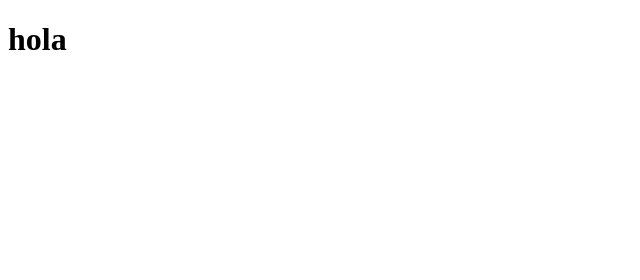
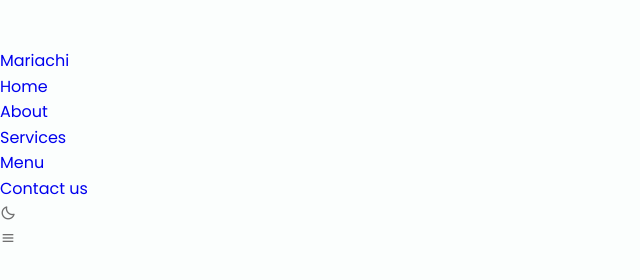
Before and after one commit to mariachioriente/MariachisOrienteAntioqueno, a plain HTML site: page index.html in a window 1280 px wide. Shown: the whole page, without its empty margins (0-640 px from the left). Drawn offline with nearby package versions, Linux system fonts and the light colour scheme.

Commit message:
wp: header

```diff
--- /dev/null
+++ b/css/styles.css
@@ -0,0 +1,123 @@
+/*===== GOOGLE FONTS =====*/
+@import url("https://fonts.googleapis.com/css2?family=Poppins:wght@400;500;600&display=swap");
+
+
+/*===== VARIABLES CSS =====*/
+:root {
+    --header-height: 3rem;
+
+    /*========== Colors ==========*/
+    --first-color: #069C54;
+    --first-color-alt: #048654;
+    --second-color-alt: rgba(6,156,84,.5);
+    --title-color: #393939;
+    --text-color: #707070;
+    --text-color-light: #A6A6A6;
+    --body-color: #FBFEFD;
+    --container-color: #FFFFFF;
+
+    /*========== Font and typography ==========*/
+    --body-font: 'Poppins', sans-serif;
+    --biggest-font-size: 2.25rem;
+    --h1-font-size: 1.5rem;
+    --h2-font-size: 1.25rem;
+    --h3-font-size: 1rem;
+    --normal-font-size: .938rem;
+    --small-font-size: .813rem;
+    --smaller-font-size: .75rem;
+
+    /*========== Font weight ==========*/
+    --font-medium: 500;
+    --font-semi-bold: 600;
+
+    /*========== Margenes ==========*/
+    --mb-1: .5rem;
+    --mb-2: 1rem;
+    --mb-3: 1.5rem;
+    --mb-4: 2rem;
+    --mb-5: 2.5rem;
+    --mb-6: 3rem;
+
+    /*========== z index ==========*/
+    --z-tooltip: 10;
+    --z-fixed: 100;
+  }
+
+  @media screen and (min-width: 768px){
+    :root{
+      --biggest-font-size: 4rem;
+      --h1-font-size: 2.25rem;
+      --h2-font-size: 1.5rem;
+      --h3-font-size: 1.25rem;
+      --normal-font-size: 1rem;
+      --small-font-size: .875rem;
+      --smaller-font-size: .813rem;
+    }
+  }
+
+  /*========== BASE ==========*/
+  *,::before,::after{
+    box-sizing: border-box;
+  }
+
+  html{
+    scroll-behavior: smooth;
+  }
+
+  body{
+    margin: var(--header-height) 0 0 0;
+    font-family: var(--body-font);
+    font-size: var(--normal-font-size);
+    background-color: var(--body-color);
+    color: var(--text-color);
+    line-height: 1.6;
+  }
+
+  h1,h2,h3,p,ul{
+    margin: 0;
+  }
+
+  ul{
+    padding: 0;
+    list-style: none;
+  }
+
+  a{
+    text-decoration: none;
+  }
+
+  img{
+    max-width: 100%;
+    height: auto;
+  }
+
+/* Scroll top */
+.scrolltop{
+    position: fixed;
+    right: 1rem;
+    bottom: -20%;
+    display: flex;
+    justify-content: center;
+    align-items: center;
+    padding: .3rem;
+    background: var(--second-color-alt);
+    border-radius: .4rem;
+    z-index: var(--z-tooltip);
+    transition: .4s;
+    visibility: hidden;
+  }
+
+  .scrolltop:hover{
+    background-color: var(--first-color-alt);
+  }
+
+  .scrolltop__icon{
+    font-size: 1.8rem;
+    color: var(--body-color);
+  }
+
+  /* Show scrolltop */
+  .show-scroll{
+    visibility: visible;
+    bottom: 1.5rem;
+  }
--- a/index.html
+++ b/index.html
@@ -3,9 +3,41 @@
 <head>
     <meta charset="UTF-8">
     <meta name="viewport" content="width=device-width, initial-scale=1.0">
-    <title>Document</title>
+   <!--========== BOX ICONS ==========-->
+   <link href='https://cdn.jsdelivr.net/npm/boxicons@2.0.5/css/boxicons.min.css' rel='stylesheet'>
+
+    <!--========== CSS ==========-->
+    <link rel="stylesheet" href="/css/styles.css">
+
+    <title>Maiachis de oriente antioqueño</title>
 </head>
 <body>
-    <h1>hola</h1>
+         <!--========== SCROLL TOP ==========-->
+         <a href="#" class="scrolltop" id="scroll-top">
+            <i class='bx bx-chevron-up scrolltop__icon'></i>
+        </a>
+
+           <!--========== HEADER ==========-->
+        <header class="l-header" id="header">
+            <nav class="nav bd-container">
+                <a href="#" class="nav__logo">Mariachi</a>
+
+                <div class="nav__menu" id="nav-menu">
+                    <ul class="nav__list">
+                        <li class="nav__item"><a href="#home" class="nav__link active-link">Home</a></li>
+                        <li class="nav__item"><a href="#about" class="nav__link">About</a></li>
+                        <li class="nav__item"><a href="#services" class="nav__link">Services</a></li>
+                        <li class="nav__item"><a href="#menu" class="nav__link">Menu</a></li>
+                        <li class="nav__item"><a href="#contact" class="nav__link">Contact us</a></li>
+
+                        <li><i class='bx bx-moon change-theme' id="theme-button"></i></li>
+                    </ul>
+                </div>
+
+                <div class="nav__toggle" id="nav-toggle">
+                    <i class='bx bx-menu'></i>
+                </div>
+            </nav>
+        </header>
 </body>
 </html>
```
